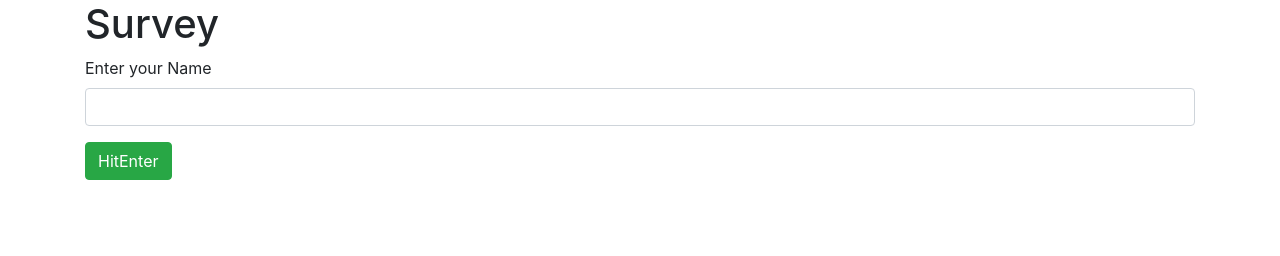
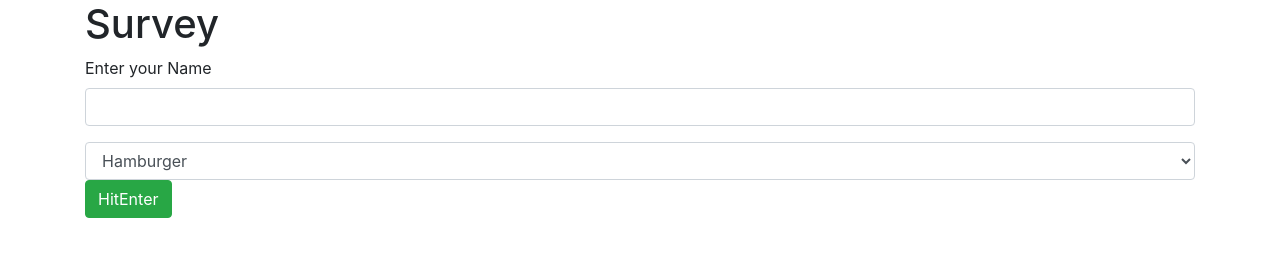
Before and after one commit to Rekjal/Survey, a plain HTML site: page index.html in a window 1280 px wide. Drawn offline with Linux system fonts and the light colour scheme.

Commit message:
Add a select box for favourite food
co-author: Oral Brown <brown.oral2015@gmail.com>
co-author: Kim Woo Jin <KimWooJin211@gmail.com>

```diff
--- a/index.html
+++ b/index.html
@@ -1,14 +1,16 @@
 <!DOCTYPE html>
 <html lang=r"en">
+
 <head>
   <meta charset="UTF-8">
   <meta name="viewport" content="width=device-width, initial-scale=1.0">
   <title>Survey</title>
-  <link href="css/bootstrap.css"  rel="stylesheet">
+  <link href="css/bootstrap.css" rel="stylesheet">
   <link href="css/styles.css" rel="stylesheet">
   <script src="js/jquery-3.5.1.js"></script>
   <script src="js/scripts.js"></script>
 </head>
+
 <body>
   <div class="container">
     <h1>Survey</h1>
@@ -18,11 +20,17 @@
           <label for="name">Enter your Name</label>
           <input id="name" class="form-control" type="text">
         </div>
+        <select class="form-control" id="foods">
+          <option>Hamburger</option>
+          <option>Steak</option>
+          <option>Pizza</option>
+        </select>
           <button type="submit" class="btn btn-success">HitEnter</button>
-
       </form>
     </div>
+
   </div>
 
 </body>
+
 </html>
--- a/js/scripts.js
+++ b/js/scripts.js
@@ -3,6 +3,8 @@ $(document).ready(function() {
     event.preventDefault();
     const name = $("#name").val();
     alert("Name you entered is " + name);
+    const foods = $("#foods").val();
+    alert("Food you choose was " + foods);
 
   });
 
```
Lines whose indentation alone changed are shown as unchanged.
